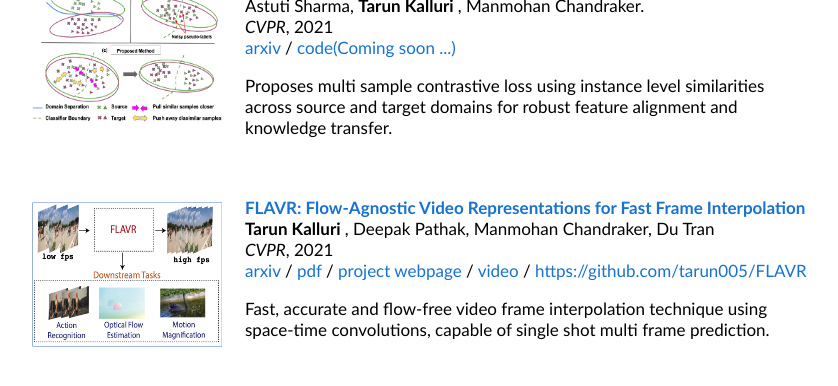
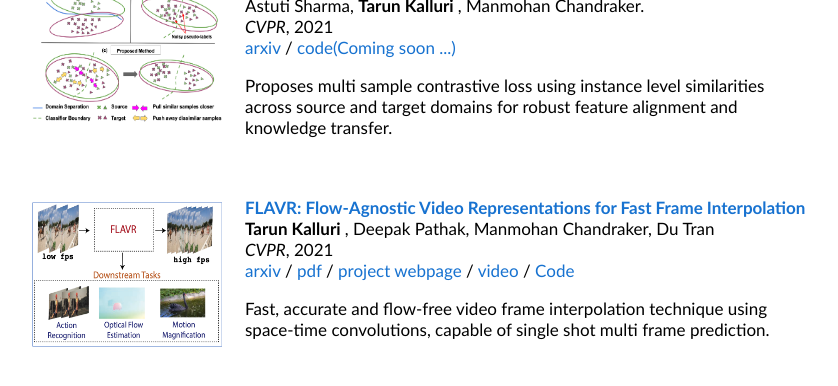
Before and after one commit to tarun005/tarun005.github.io, a Jekyll site: the page index.html, which Jekyll copies as it is, in a window 1280 px wide and 900 px high, scrolled down 859 px, cut to the strip 0-400 px from the top of the window. Shown: the top 386 px of the strip, without its empty margins (211-1049 px from the left). Built offline with Jekyll 4.4.1, drawn with Linux system fonts in a browser that asks for light colours.

Commit message:
Updated FLAVR

```diff
--- a/index.html
+++ b/index.html
@@ -139,7 +139,7 @@
       <a href="files/papers/2012.08512.pdf">pdf</a> /
       <a href="https://tarun005.github.io/FLAVR/">project webpage</a> /
       <a href="https://youtu.be/TcQd0LCLCzo">video</a> /
-      <a href="Code">https://github.com/tarun005/FLAVR </a>
+      <a href="https://github.com/tarun005/FLAVR ">Code</a>
           <p></p>
           <p>
           Fast, accurate and flow-free video frame interpolation technique using space-time convolutions, capable of single shot multi frame prediction.
```
